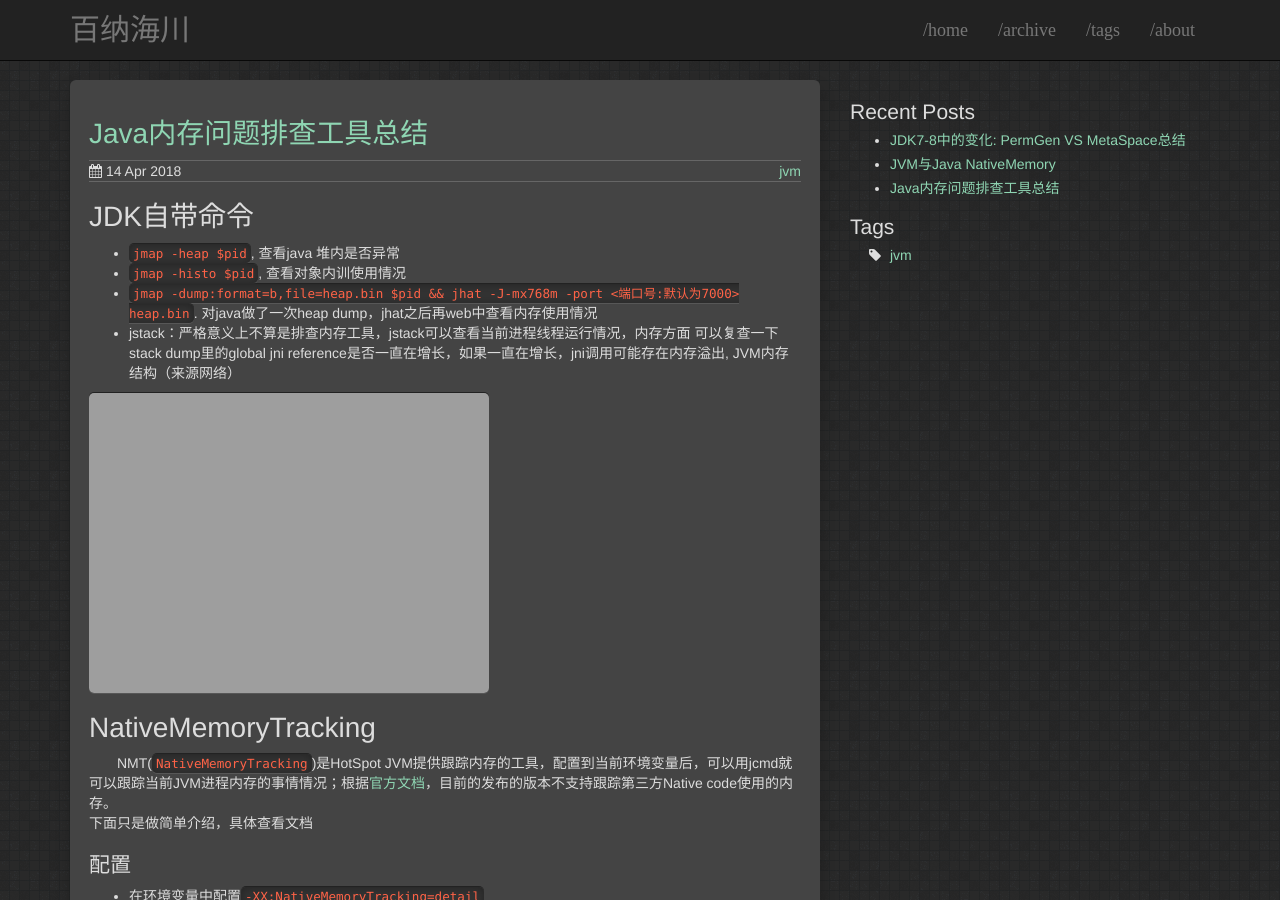
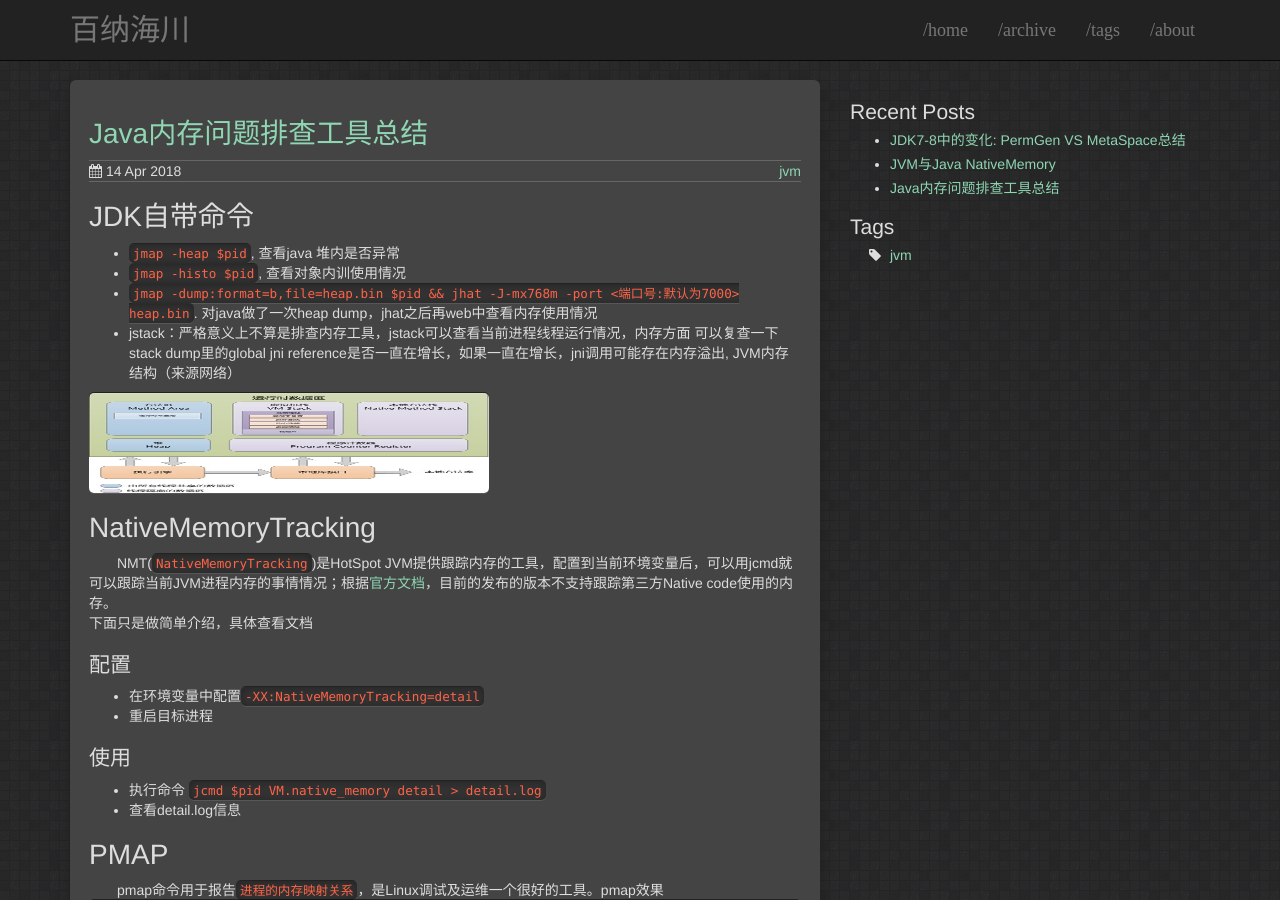
Before and after one commit to igithu/summary, a Jekyll site: the page built from _posts/2018-04-14-jvm-memory-tools.md, in a window 1280 px wide and 900 px high. Built offline with Jekyll 4.4.1, drawn with Linux system fonts in a browser that asks for light colours.

Commit message:
Update 2018-04-14-jvm-memory-tools.md

```diff
--- a/_posts/2018-04-14-jvm-memory-tools.md
+++ b/_posts/2018-04-14-jvm-memory-tools.md
@@ -11,7 +11,7 @@ tags: jvm
 * `jmap -dump:format=b,file=heap.bin $pid && jhat -J-mx768m -port <端口号:默认为7000> heap.bin`.  对java做了一次heap dump，jhat之后再web中查看内存使用情况
 * jstack：严格意义上不算是排查内存工具，jstack可以查看当前进程线程运行情况，内存方面 可以复查一下stack dump里的global jni reference是否一直在增长，如果一直在增长，jni调用可能存在内存溢出, JVM内存结构（来源网络）
 
-![image01](https://igithu.github.io/summary/images/jvm-heap.jpg =40x100)
+![image01](https://igithu.github.io/summary/images/jvm-heap.jpg){:height="100px" width="400px"}
 
 
 
```
